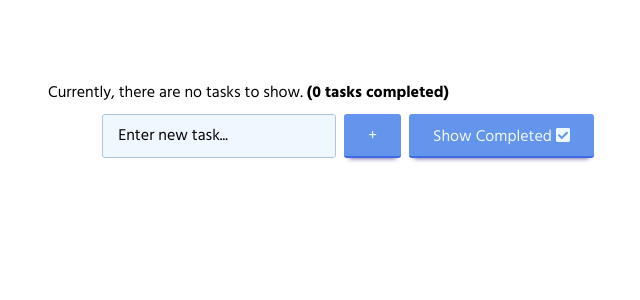
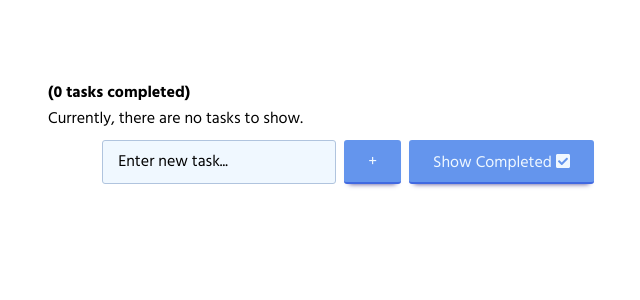
Before and after one commit to savander/vue-todo-app, a Vue app: page / in a window 1280 px wide. Shown: the top 300 px of the page, without its empty margins (292-932 px from the left). Built offline with nearby package versions, Linux system fonts and the light colour scheme.

Commit message:
amount of completed task pulled out to the top of the app.

```diff
--- a/src/App.vue
+++ b/src/App.vue
@@ -1,6 +1,8 @@
 <template>
     <div id="app">
         <div class="Todo">
+            <strong>({{getCompletedTasksAmount}} tasks completed)</strong>
+
             <div class="Todo-list">
                 <transition-group name="fade" tag="ul">
                     <TodoItem
@@ -15,7 +17,6 @@
 
                 <span v-show="isTaskListEmpty">
                     Currently, there are no tasks to show.
-                    <strong>({{getCompletedTasksAmount}} tasks completed)</strong>
                 </span>
             </div>
 
```
